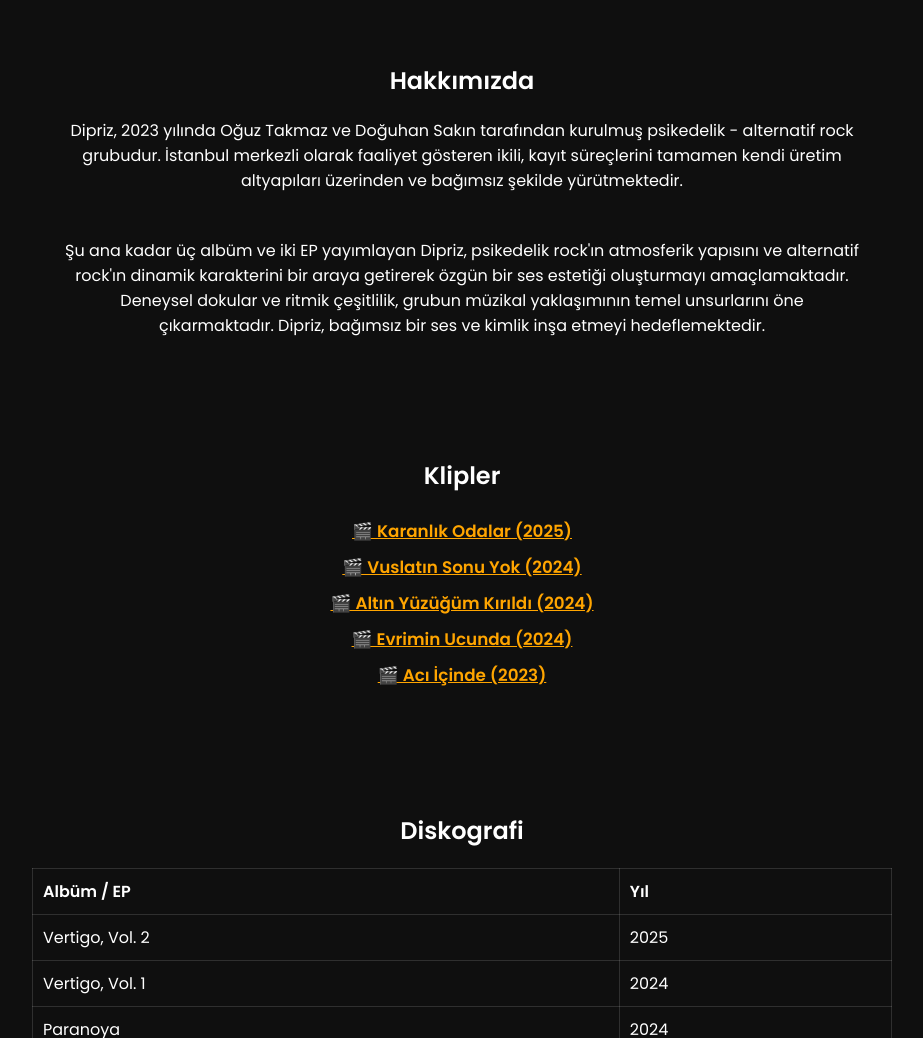
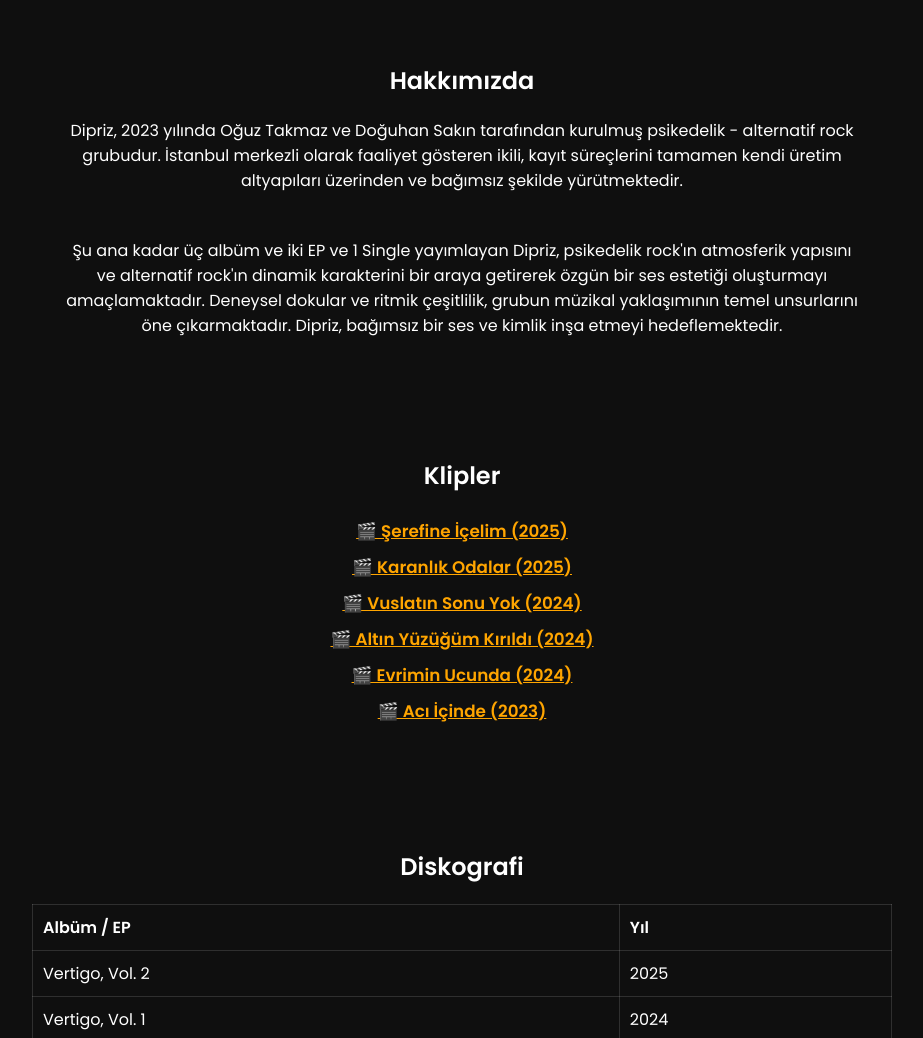
Before and after one commit to ozzythejamm/diprizmusic, a plain HTML site: page index.html in a window 1280 px wide. Shown: the part 877-1915 px from the top of the page, without its empty margins (178-1101 px from the left). Drawn offline with nearby package versions, Linux system fonts and the light colour scheme.

Commit message:
index.html

```diff
--- a/index.html
+++ b/index.html
@@ -205,13 +205,14 @@
     </p>
     <br>
     <p style="max-width: 800px; margin: 20px auto 0 auto;">
-      Şu ana kadar üç albüm ve iki EP yayımlayan Dipriz, psikedelik rock'ın atmosferik yapısını ve alternatif rock'ın dinamik karakterini bir araya getirerek özgün bir ses estetiği oluşturmayı amaçlamaktadır. Deneysel dokular ve ritmik çeşitlilik, grubun müzikal yaklaşımının temel unsurlarını öne çıkarmaktadır. Dipriz, bağımsız bir ses ve kimlik inşa etmeyi hedeflemektedir.
+      Şu ana kadar üç albüm ve iki EP ve 1 Single yayımlayan Dipriz, psikedelik rock'ın atmosferik yapısını ve alternatif rock'ın dinamik karakterini bir araya getirerek özgün bir ses estetiği oluşturmayı amaçlamaktadır. Deneysel dokular ve ritmik çeşitlilik, grubun müzikal yaklaşımının temel unsurlarını öne çıkarmaktadır. Dipriz, bağımsız bir ses ve kimlik inşa etmeyi hedeflemektedir.
     </p>
   </section>
 
   <section id="klipler">
     <h2>Klipler</h2>
     <ul style="list-style: none; padding: 0;">
+      <li><a href="https://youtu.be/WIJsAzBxRhI?si=i6IWzgWCVEclICPZ" target="_blank">🎬 Şerefine İçelim (2025)</a></li>
       <li><a href="https://youtu.be/R6gBpmCHEkE?si=pDEZxoW-DKC11gOk" target="_blank">🎬 Karanlık Odalar (2025)</a></li>
       <li><a href="https://youtu.be/U6bopak_qXs?si=TPZFOLvwLAGvf_A2" target="_blank">🎬 Vuslatın Sonu Yok (2024)</a></li>
       <li><a href="https://youtu.be/FFD-30xFb7w?si=gLhxTdqFdWjcsyFC" target="_blank">🎬 Altın Yüzüğüm Kırıldı (2024)</a></li>
```
